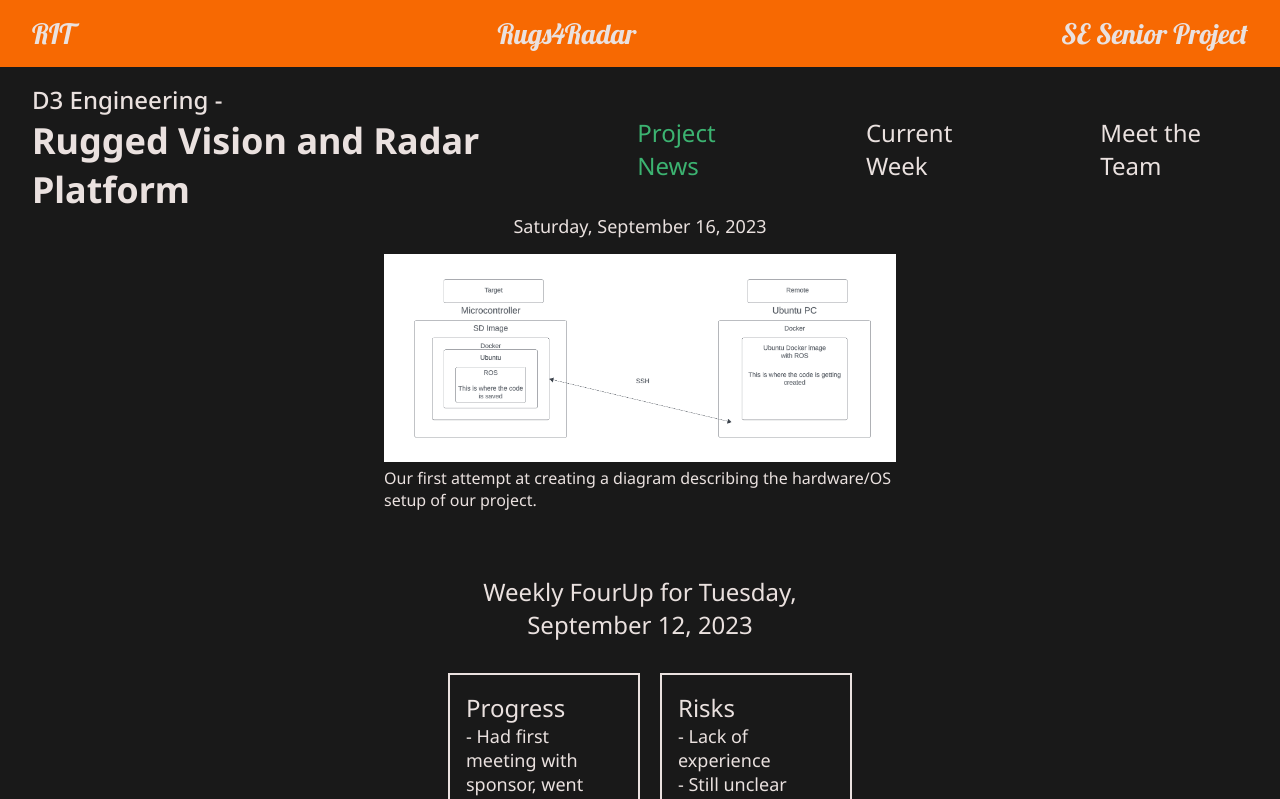
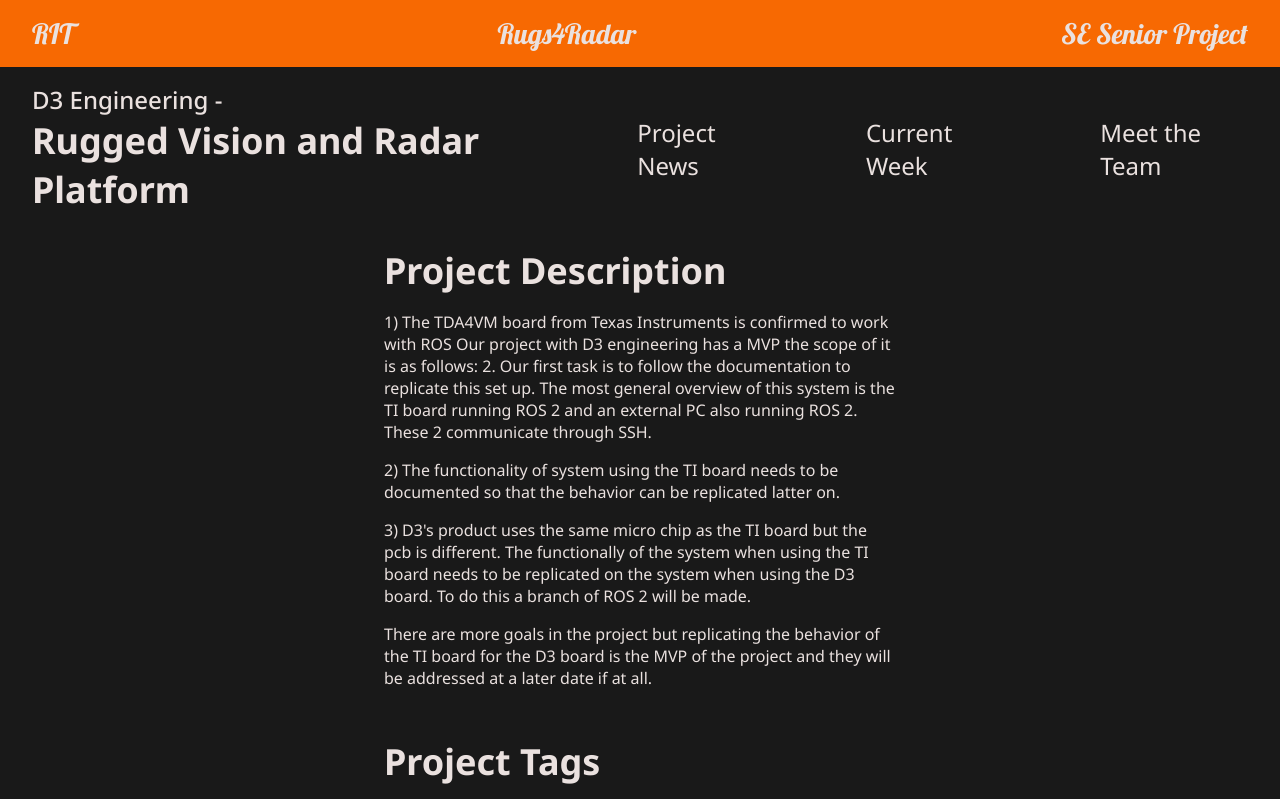
Before and after one commit to ojr4316/rugs4radar, a React (Create React App) app: page / in a window 1280 px wide. Shown: the top 799 px of the page. Built offline with nearby package versions, Linux system fonts and the light colour scheme; the HTML template or start-up script is replaced by a standard one.

Commit message:
added placeholder project description and tags

```diff
--- a/src/App.css
+++ b/src/App.css
@@ -11,6 +11,7 @@
   color: var(--white);
   font-size: 28px;
   font-family: "Lobster", cursive;
+  cursor: pointer;
 }
 
 .nav {
@@ -38,6 +39,7 @@
   font-size: 36px;
   font-weight: bold;
   color: var(--white);
+  cursor: pointer;
 }
 
 .page-subtitle {
@@ -54,6 +56,12 @@
   align-items: center;
 }
 
+.page-text {
+  margin-top: 16px;
+  color: var(--white);
+  font-size: 16px;
+}
+
 @media only screen and (max-width: 1000px) {
   .nav, .nav-options {
     flex-direction: column;
--- a/src/App.tsx
+++ b/src/App.tsx
@@ -4,33 +4,68 @@ import { news } from "./fillOut";
 import Team from "./Team";
 import Week from "./Week";
 
-
 function getPageContents(page: string) {
   switch (page) {
+    case "home":
+      return (
+        <div style={{ width: "40%", marginTop: "32px" }}>
+          <p className="page-title">Project Description</p>
+          <p className="page-text">
+            1) The TDA4VM board from Texas Instruments is confirmed to work with
+            ROS Our project with D3 engineering has a MVP the scope of it is as
+            follows: 2. Our first task is to follow the documentation to
+            replicate this set up. The most general overview of this system is
+            the TI board running ROS 2 and an external PC also running ROS 2.
+            These 2 communicate through SSH.
+          </p>
+          <p className="page-text">
+            2) The functionality of system using the TI board needs to be
+            documented so that the behavior can be replicated latter on.
+          </p>
+          <p className="page-text">
+            3) D3's product uses the same micro chip as the TI board but the pcb
+            is different. The functionally of the system when using the TI board
+            needs to be replicated on the system when using the D3 board. To do
+            this a branch of ROS 2 will be made.
+          </p>
+          <p className="page-text">
+            There are more goals in the project but replicating the behavior of
+            the TI board for the D3 board is the MVP of the project and they
+            will be addressed at a later date if at all.
+          </p>
+
+          <p className="page-title" style={{ marginTop: "48px" }}>
+            Project Tags
+          </p>
+          <p className="page-text">
+            Robotics, Vision, AI, Docker, Embedded Systems
+          </p>
+        </div>
+      );
     case "news":
       return news;
     case "week":
-      return <Week/>;
+      return <Week />;
     case "team":
-      return <Team/>;
+      return <Team />;
     default:
-      return <p> Error! </p>
+      return <p> Error! </p>;
   }
 }
 
 export default function App() {
-  const [page, setPage] = useState("news");
+  const [page, setPage] = useState("home");
 
   return (
     <div className="page-container">
-      <div className="senior-project-header">
+      <div className="senior-project-header" onClick={() => setPage("home")}>
         <p> RIT </p>
         <p> Rugs4Radar </p>
         <p> SE Senior Project </p>
       </div>
 
       <div className="nav">
-        <div>
+        <div onClick={() => setPage("home")}>
           <h4 className="page-subtitle">D3 Engineering -</h4>
           <h3 className="page-title"> Rugged Vision and Radar Platform</h3>
         </div>
@@ -56,9 +91,7 @@ export default function App() {
         </div>
       </div>
 
-      <div className="page-content">
-        {getPageContents(page)}
-      </div>
+      <div className="page-content">{getPageContents(page)}</div>
     </div>
   );
 }
```
